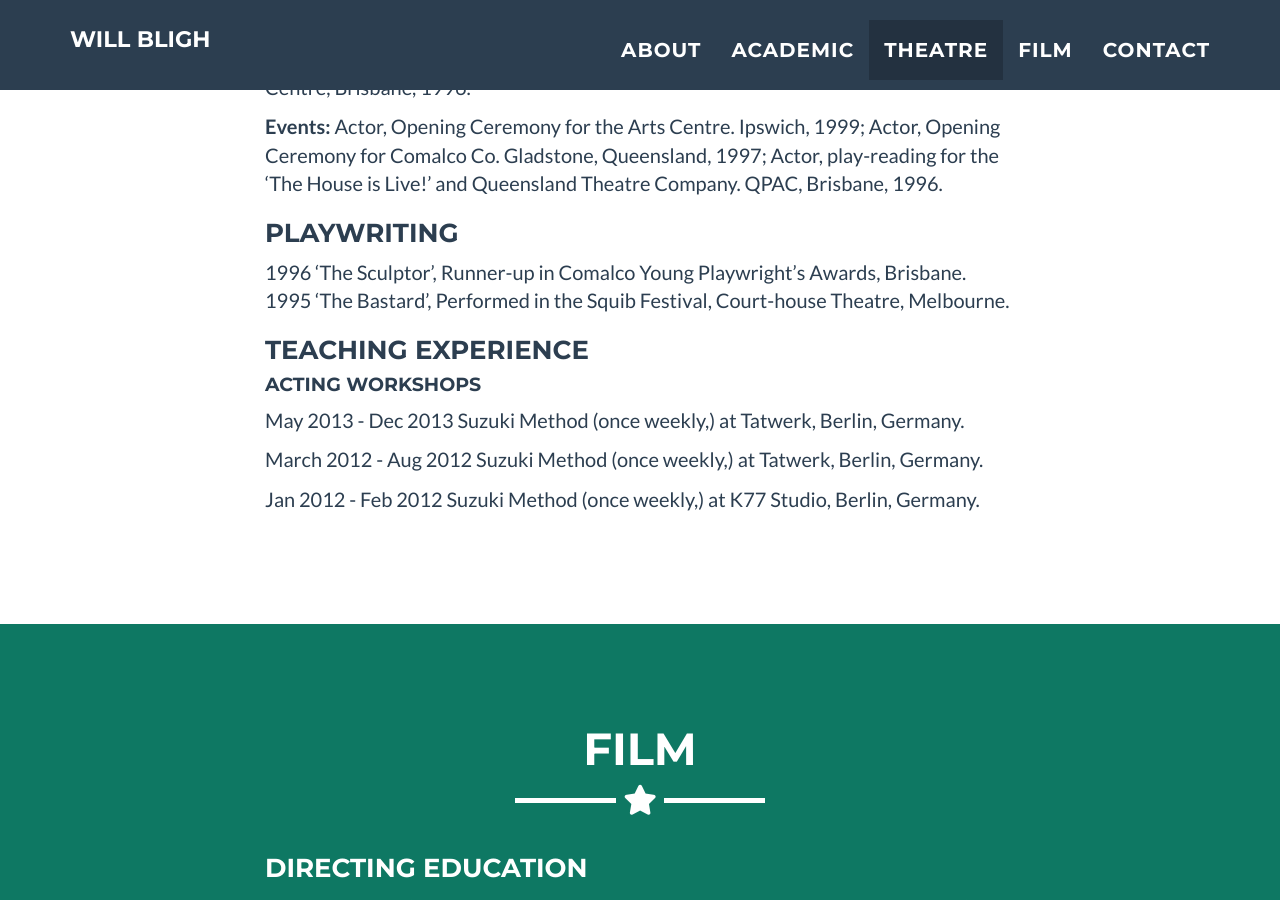
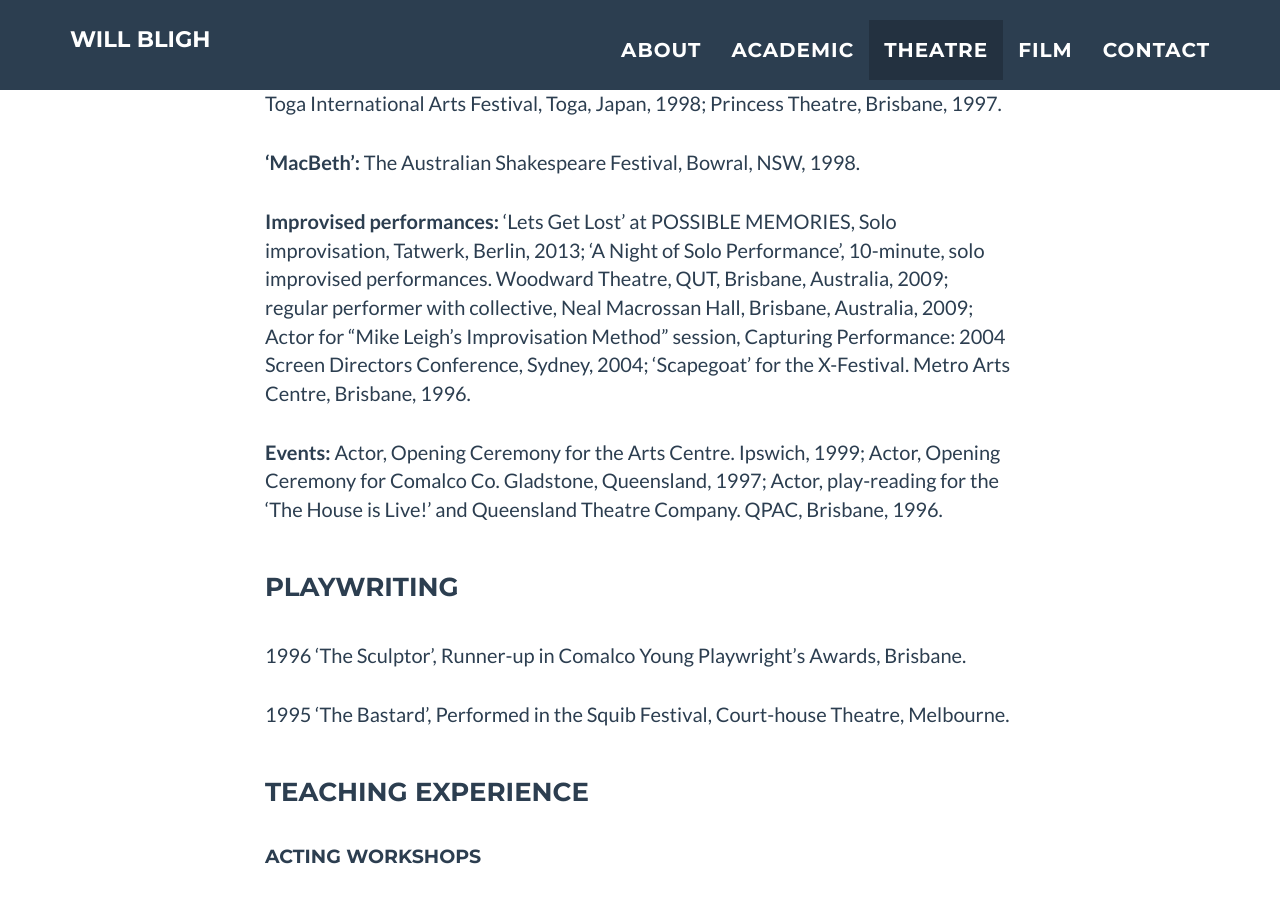
Before and after one commit to willbligh/willbligh.github.io, a Jekyll site: the page built from _posts/2014-07-18-project-1.markdown, in a window 1280 px wide and 900 px high, scrolled down 4992 px. Built offline with Jekyll 4.4.1, drawn with Linux system fonts in a browser that asks for light colours.

Commit message:
Update theatre.md

```diff
--- a/_includes/docs/theatre.md
+++ b/_includes/docs/theatre.md
@@ -1,45 +1,52 @@
 
 ### EDUCATION
-
+<br>
 **Acting Methods:** Chekhov method by Natela Dzuliashvili, Sydney, Australia, ’15; Practical Aesthetics Master Class, by Andrea Moore, Brisbane, Australia, '07; Stanislavski method by Natela Dzuliashvili, Sydney, Australia, 04; Private tuition with Alan Edwards, '96 ; NIDA Open Program specialising in performing Shakespeare, '95.
-
+<div style="height:20px;"></div>
 **Improvisation:** Solo Improvisation, by Andrew Morrish, Brisbane, Australia, ’09 and Münich, Germany, ’11; Improvisation and Performance, by Tony Osbourne, Brisbane, Australia, ’08; Acting workshop by Philippe Gaulier, Berlin, Germany '03; Tuition with Clive Williams in grounding the actor (basic and verbal object exercises), '96.
-
+<div style="height:20px;"></div>
 **Physical Theatre:** Mime and Movement Intensive (Mime Corporel), by Leisa Shelton, Brisbane, Australia, '07; Workshop in Suzuki Method of Acting, conducted by Ellen Lauren at Toga, Japan, ’02; Continual training with Frank Theatre Company (as a company member) in the Suzuki Method of Acting, '96 - '00; Mime and voice at the Oxford Theatre, '95 .
+<br>
+<br>
 
 ### PERFORMANCE
-
+<br>
 **‘A Christmas Carol’**, solo performance of Charles Dickens’ play: HOTA, Gold Coast, 2020; Sydney Fringe Festival, 2022; Zamia Theatre, Tamborine Mountain, 2022.
-
+<div style="height:20px;"></div>
 **‘Hearts Ablaze: The Tamborine Years of Judith Wright and Jack McKinney’** (Jack McKinney), in honour of Judith Wright’s 100 birthday, Zamia Theatre, Tamborine Mountain, 2015
-
+<div style="height:20px;"></div>
 **‘A One Man Hamlet’:** Edinburgh Festival Fringe, UK, 2012; International Festival of Monodrama and Mime, Belgrade, Serbia, 2010; Studio, Woodward Theatre, QUT, Brisbane, Australia, 2008; TheaterForum Kreuzberg, Berlin, Germany, 2006; New York International Fringe Festival, New York, US, 2006; Festival Fringe Praha, Prague, Czech Republic, 2006; Buxton Festival Fringe, Buxton, UK, 2005; Theaterhaus-mitte, Berlin, 2005; PACT Theatre, Sydney, 2005.
-
+<div style="height:20px;"></div>
 **‘Sanierung’** (English: ‘Redevelopment’): in memory of playwright, Václav Havel; German language roles. Spandau, Berlin, 2012
-
+<div style="height:20px;"></div>
 **‘The Compleat Works of William Shakespeare’:** Künstlerhaus Bethanien, Berlin, 2002.
-
+<div style="height:20px;"></div>
 **‘Rashamon’:** Visy Theatre, Brisbane, 2000.
-
+<div style="height:20px;"></div>
 **‘Heavy Metal Hamlet’:** Shizuoka Spring Arts Festival, Shizuoka, Japan, 2000; Karnak Playhouse, North Queensland, 2000; Tyalgum, Queensland, 2000; Seymour Centre, Sydney (for ‘Sea Change’ Olympic Festival), 1998; St. Martins Theatre, Melbourne, 1998; Metro Arts Centre, Brisbane, 1998; River Stage, Brisbane Festival, 1998; Adelaide, 1998.
-
+<div style="height:20px;"></div>
 **‘Salome’:** Karnak Playhouse, North Queensland, 1999; Tyalgum, Queensland, 1999; Toga International Arts Festival, Toga, Japan, 1998; Princess Theatre, Brisbane, 1997.
-
+<div style="height:20px;"></div>
 **‘MacBeth’:** The Australian Shakespeare Festival, Bowral, NSW, 1998.
-
+<div style="height:20px;"></div>
 **Improvised performances:** ‘Lets Get Lost’ at POSSIBLE MEMORIES, Solo improvisation, Tatwerk, Berlin, 2013; ‘A Night of Solo Performance’, 10-minute, solo improvised performances. Woodward Theatre, QUT, Brisbane, Australia, 2009; regular performer with collective, Neal Macrossan Hall, Brisbane, Australia, 2009; Actor for “Mike Leigh’s Improvisation Method” session, Capturing Performance: 2004 Screen Directors Conference, Sydney, 2004; ‘Scapegoat’ for the X-Festival. Metro Arts Centre, Brisbane, 1996.
-
+<div style="height:20px;"></div>
 **Events:** Actor, Opening Ceremony for the Arts Centre. Ipswich, 1999; Actor, Opening Ceremony for Comalco Co. Gladstone, Queensland, 1997; Actor, play-reading for the ‘The House is Live!’ and Queensland Theatre Company. QPAC, Brisbane, 1996.
+<br>
+<br>
 
 ### PLAYWRITING
-
+<br>
 1996		‘The Sculptor’, Runner-up in Comalco Young Playwright’s Awards, Brisbane.
+<div style="height:20px;"></div>
 1995 		‘The Bastard’, Performed in the Squib Festival, Court-house Theatre, Melbourne.
+<br>
+<br>
 
 ### TEACHING EXPERIENCE
-
+<div style="height:20px;"></div>
 #### Acting Workshops
-
+<div style="height:20px;"></div>
 May 2013 - Dec 2013		Suzuki Method (once weekly,) at Tatwerk, Berlin, Germany.
 
 March 2012 - Aug 2012	Suzuki Method (once weekly,) at Tatwerk, Berlin, Germany.
```
